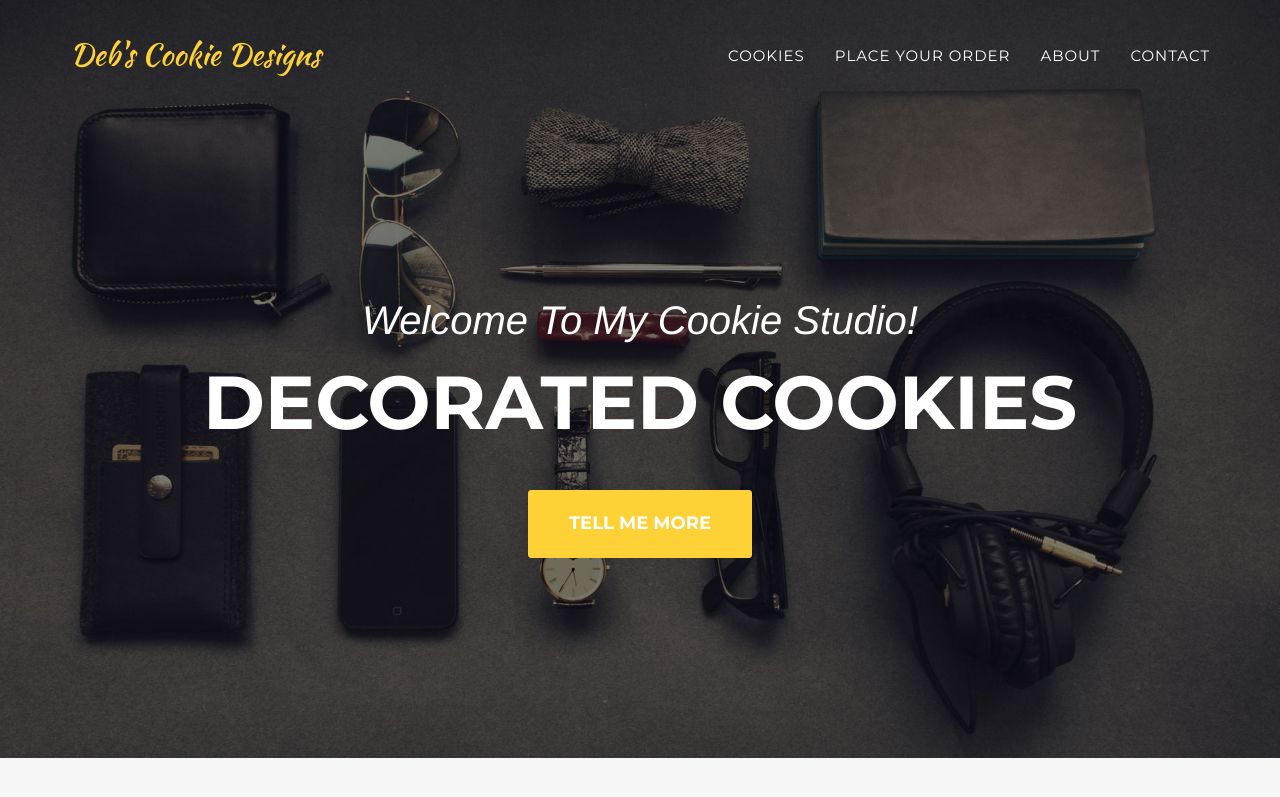
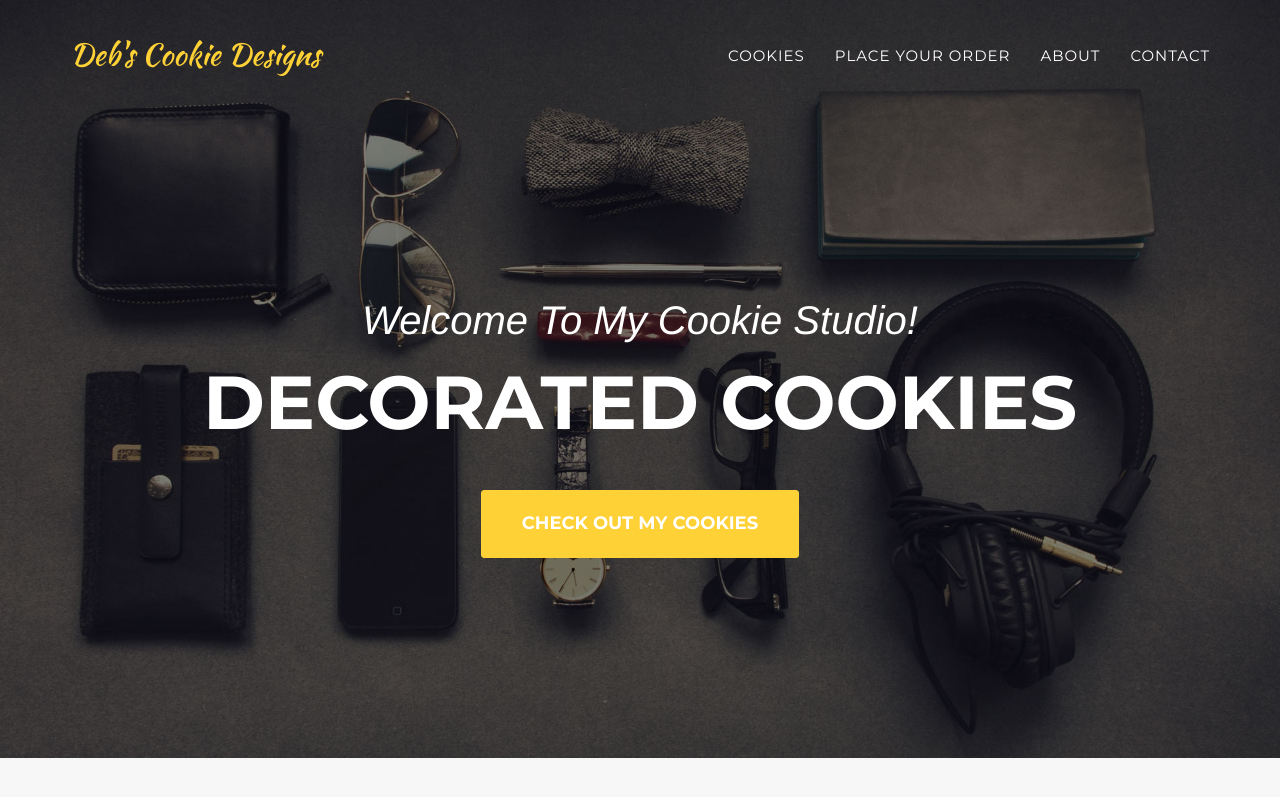
Before and after one commit to DEB72/Cookie, a Jekyll site: the page built from index.html, in a window 1280 px wide and 900 px high. Shown: the top 797 px of the window. Built offline with Jekyll 4.4.1, drawn with Linux system fonts in a browser that asks for light colours; some web fonts are replaced.

Commit message:
Update header.html

```diff
--- a/_includes/header.html
+++ b/_includes/header.html
@@ -47,7 +47,7 @@
             <div class="intro-text">
                 <div class="intro-lead-in">Welcome To My Cookie Studio!</div>
                 <div class="intro-heading">Decorated Cookies</div>
-                <a href="#services" class="page-scroll btn btn-xl">Tell Me More</a>
+                <a href="#portfolio" class="page-scroll btn btn-xl">Check Out My Cookies</a>
             </div>
         </div>
     </header>
```
